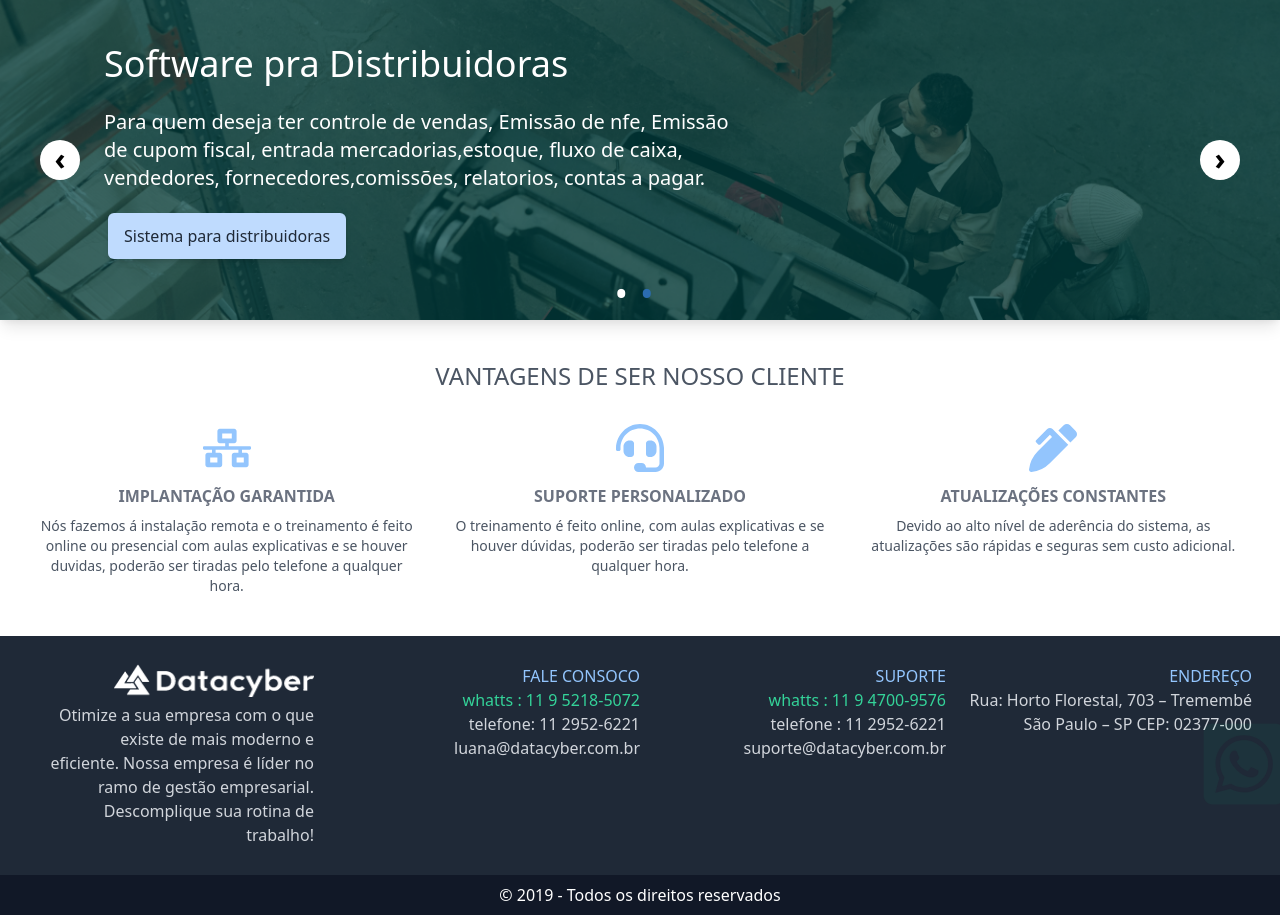
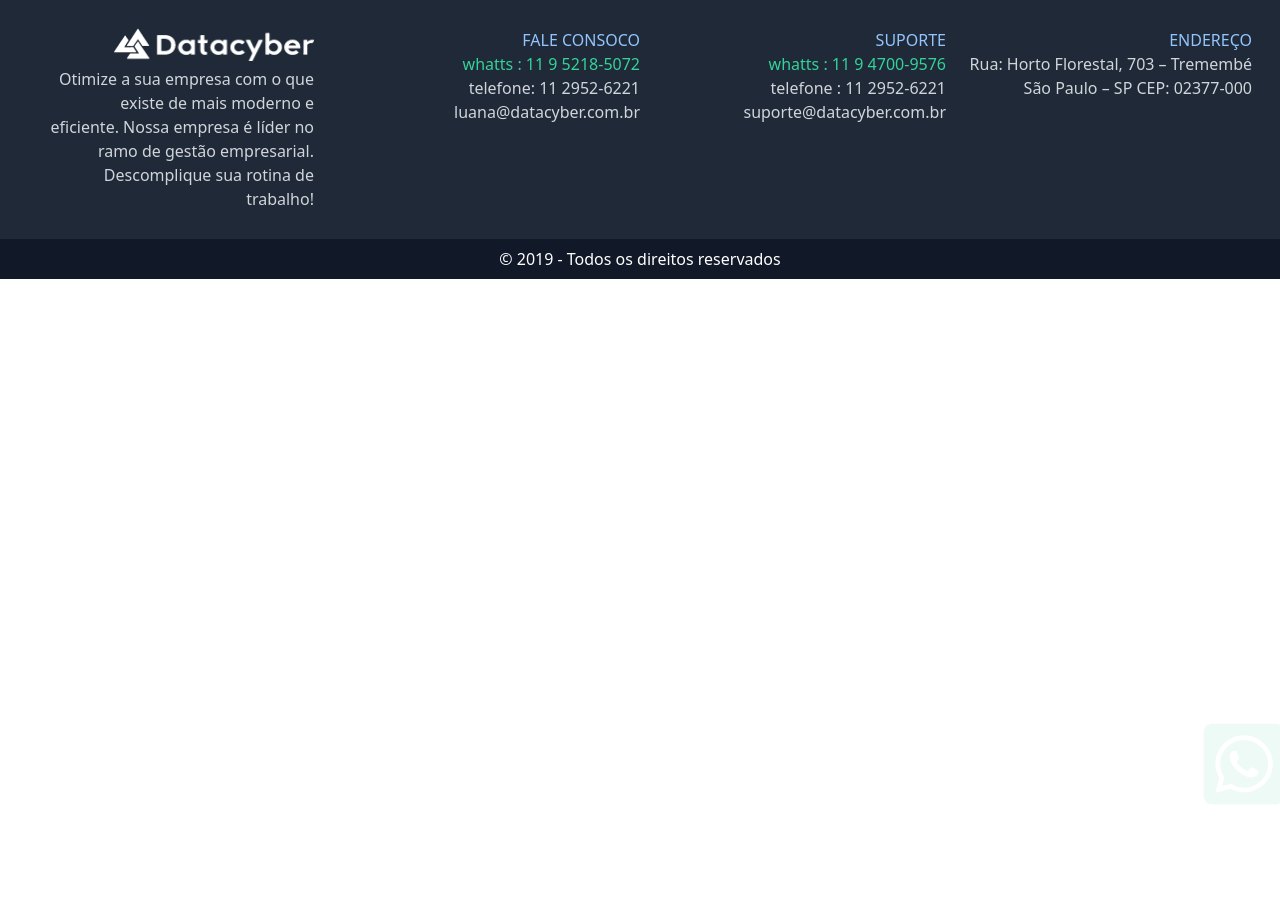
Before and after one commit to Lucasalmeida-ux/datacyber, a Next.js app: page / in a window 1280 px wide. After the commit the page ends 800 px from the top, so only its background shows below. Built offline with nearby package versions, Linux system fonts and the light colour scheme.

Commit message:
Layout.js:7-8 - comentada

```diff
--- a/src/components/layout/Layout.js
+++ b/src/components/layout/Layout.js
@@ -4,8 +4,8 @@ import Footer from './Footer'
 export default function Layout ({children}) {
     return (
         <>
-        {/* <Header></Header> */}
-        <main>{children}</main>
+        {/* <Header></Header>
+        <main>{children}</main>*/}
         <Footer></Footer>
         </>
     )
```
